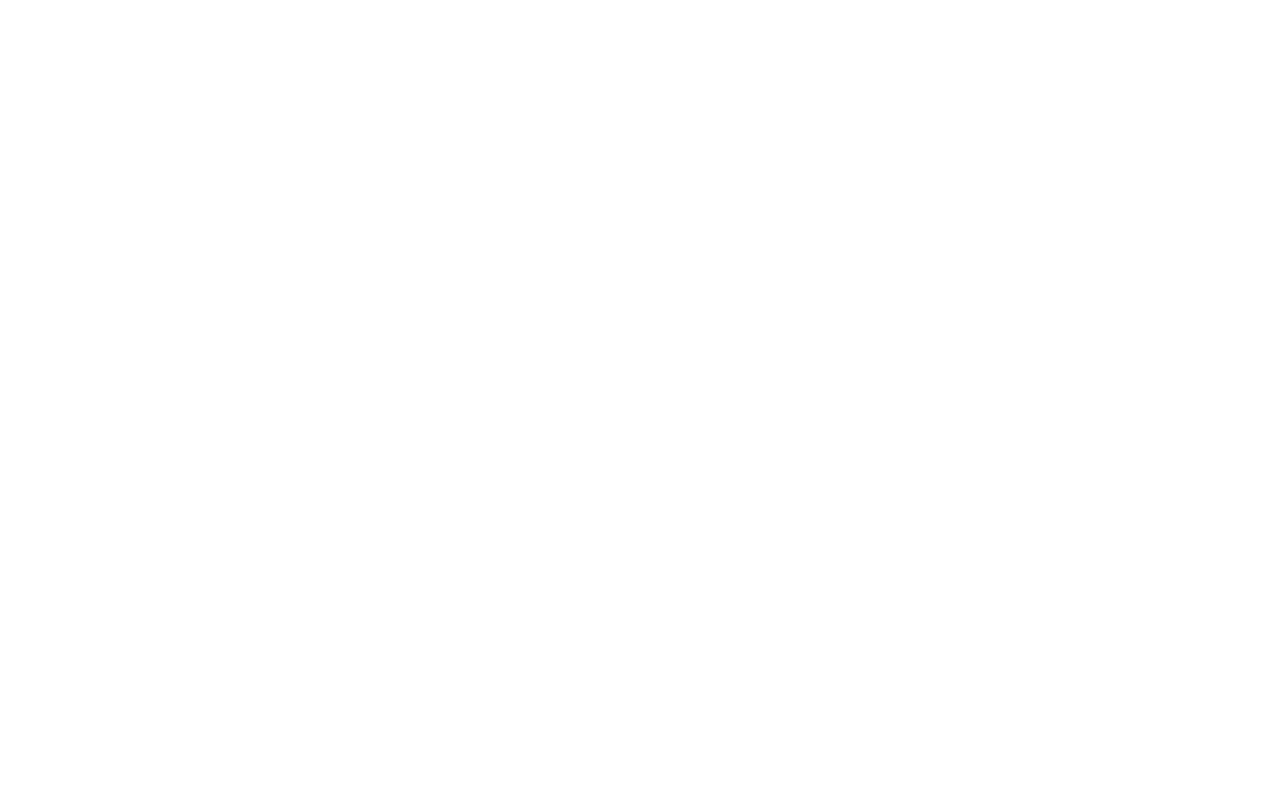
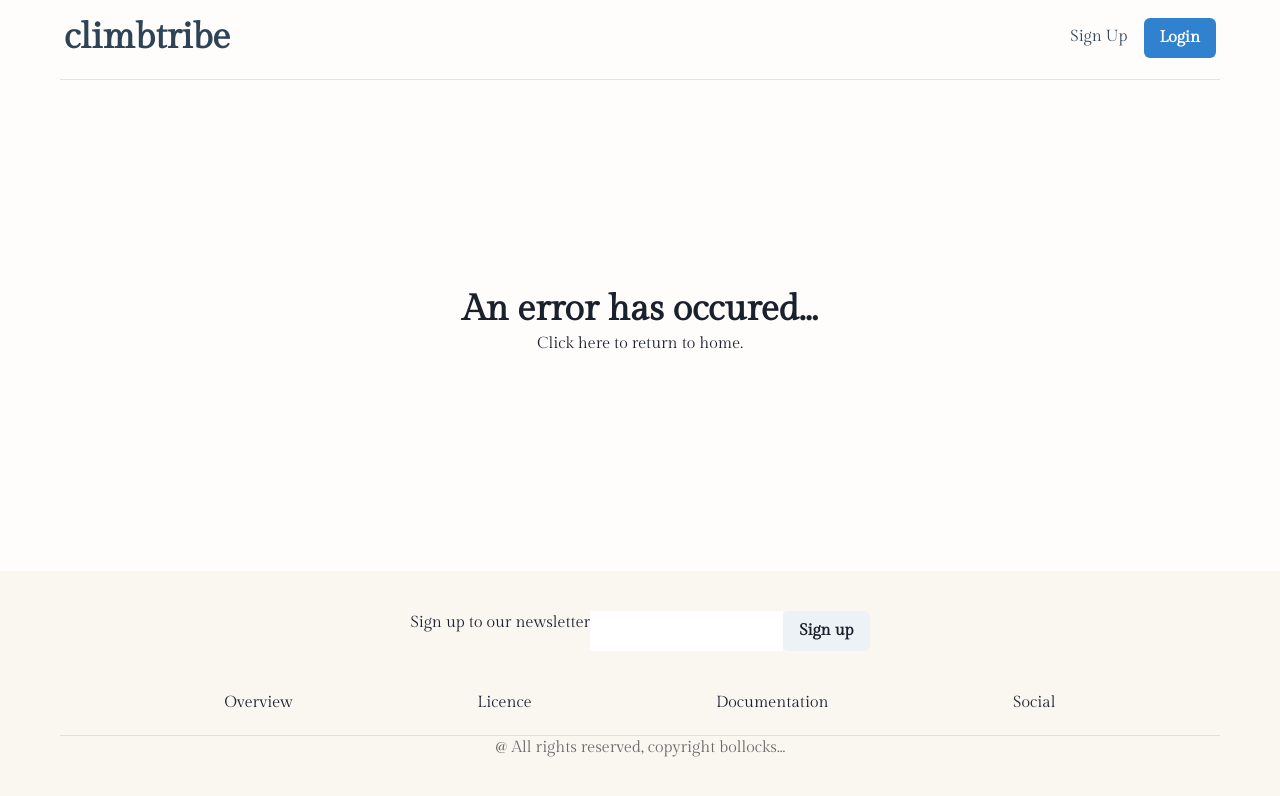
Before and after one commit to dave-forbes/blog-client, a React (Vite) app: page /posts/ in a window 1280 px wide. Before the commit this address had no page. Shown: the top 796 px of the page. Built offline with nearby package versions, Linux system fonts and the light colour scheme.

Commit message:
created stucture for error page

```diff
--- a/src/components/Error.tsx
+++ b/src/components/Error.tsx
@@ -1,5 +1,28 @@
+import { Box, Flex, Heading, Link, Text } from "@chakra-ui/react";
+import Header from "./Header";
+import Footer from "./Footer";
+
 const Error = () => {
-  return <></>;
+  return (
+    <Flex bg="lightBg" direction="column" h="100vh">
+      <Box maxW="1200px" mx="auto" pt="73px">
+        <Box as="section" my={10}>
+          <Header isLoggedIn={false} logout={() => {}} />
+        </Box>
+      </Box>
+      <Flex flex="1" direction="column" align="center" justify="center">
+        <Heading>An error has occured...</Heading>
+        <Text>
+          <Link href="/">Click here</Link> to return to home.
+        </Text>
+      </Flex>
+      <Box as="section" mt={10} bg="mediumBg">
+        <Box maxW="1200px" mx="auto">
+          <Footer />
+        </Box>
+      </Box>
+    </Flex>
+  );
 };
 
 export default Error;
```
